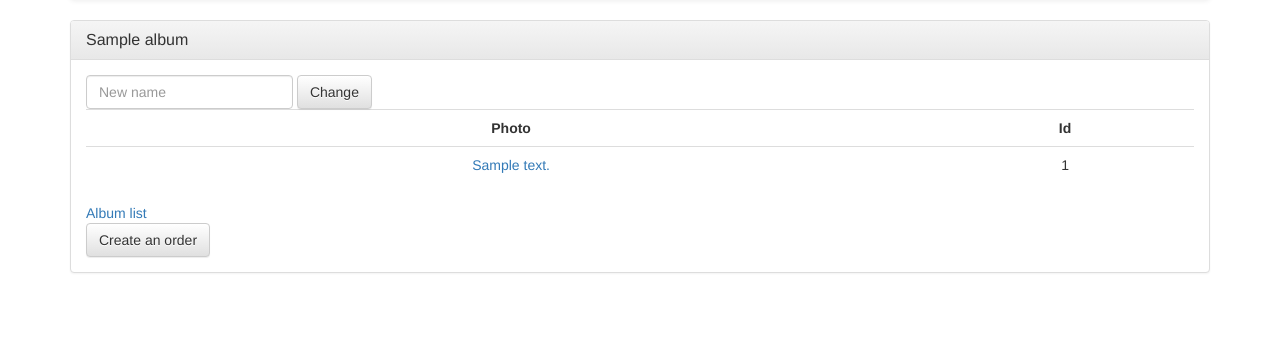
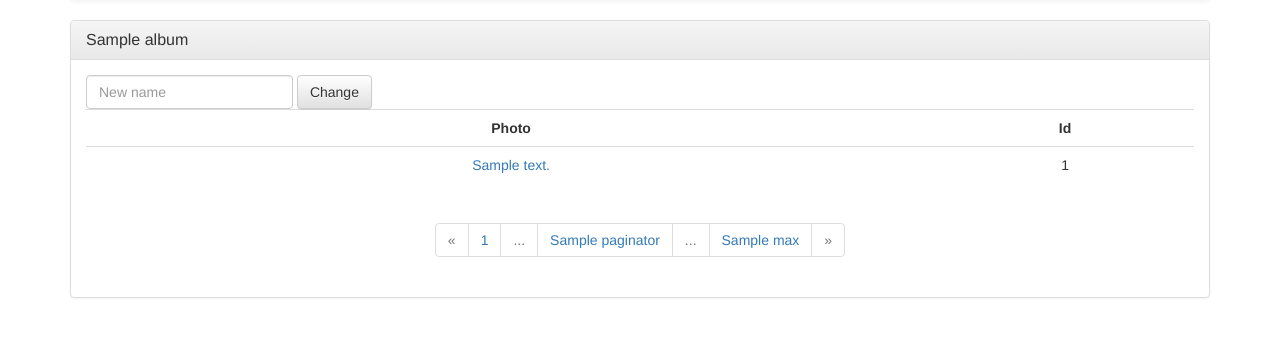
Before and after one commit to Nezz/photoalbumdev, a Django app: template project/templates/album.html in a window 1280 px wide. Shown: the part 52-389 px from the top of the page. Run offline with Django 3.2, Linux system fonts and the light colour scheme; tables that the repository leaves empty hold one stand-in row (values such as "Sample post"); the template is opened without the code that fills it: values that come from a table or form of the project are taken from there, most other values are stand-ins (such as "Sample title", 1, 10 or a date in 2020); parts of the project's set-up code (start-up, migrations or seed data) failed here and were passed over; some libraries are stand-ins or nearby versions.

Commit message:
Album slide navigation using bootstrap paginator Order list with grid view

```diff
--- a/project/photoalbum/renderers/album_renderers.py
+++ b/project/photoalbum/renderers/album_renderers.py
@@ -21,6 +21,8 @@ def album_view(request, album_id, slide_id=1):
     slide = get_object_or_404(Slide, pk=album.get_slide_order()[slide_id - 1])
 
     curr = slide_id
+    maxSlide = len(album.get_slide_order())
+    paginators = range(max(1, curr - 3), min(maxSlide, curr + 3) + 1)
 
     if (slide_id > 1):
         prev = slide_id - 1
@@ -35,7 +37,7 @@ def album_view(request, album_id, slide_id=1):
     photos = Photo.objects.filter(slide=slide)
     editable = album.owner == request.user
 
-    c = {"album": album, "curr" : curr, "next" : next, "prev" : prev, "photos" : photos, "editable" : editable}
+    c = {"album": album, "curr" : curr, "next" : next, "prev" : prev, "max" : maxSlide, "paginators" : paginators, "photos" : photos, "editable" : editable}
     c.update(csrf(request))
 
     return render_to_response("album.html", RequestContext(request, c))
--- a/project/templates/album.html
+++ b/project/templates/album.html
@@ -48,8 +48,34 @@
     </form>
     {% endif %}
 {% endif %}
+
+<div class="text-center">
+    <ul class="pagination">
+        <li class="{% if not prev %}disabled{% endif %}"><a href="{% if prev %}{% url 'slideitem' album_id=album.guid slide_id=prev %}{% else %}#{% endif %}">&laquo;</a></li>
+
+        {% ifnotequal paginators.0 1 %}
+        <li><a href="{% url 'slideitem' album_id=album.guid slide_id=1 %}">1</a></li>
+        {% ifnotequal paginators.0|add:"-1" 1 %}
+        <li class="disabled"><a href="#">...</a></li>
+        {% endifnotequal %}
+        {% endifnotequal %}
+
+        {% for paginator in paginators %}
+        <li class="{% ifequal paginator curr %}active{%endifequal%}"><a href="{% url 'slideitem' album_id=album.guid slide_id=paginator %}">{{paginator}}</a></li>
+        {% endfor %}
+
+        {% ifnotequal paginators|last max %}
+        {% ifnotequal paginators|last|add:"1" max %}
+        <li class="disabled"><a href="#">...</a></li>
+        {% endifnotequal %}
+        <li><a href="{% url 'slideitem' album_id=album.guid slide_id=max %}">{{max}}</a></li>
+        {% endifnotequal %}
+
+        <li class="{% if not next %}disabled{% endif %}"><a href="{% if next %}{% url 'slideitem' album_id=album.guid slide_id=next %}{% else %}#{% endif %}">&raquo;</a></li>
+    </ul>
+</div>
+
 {% if prev %}
-<a id="prevbutton" href="/albums/{{album.guid}}/{{prev}}">Previous</a>
     {% if editable %}
     <form action="/albums/{{album.guid}}/{{curr}}/modify" method="post">{% csrf_token %}
         <input type='hidden' name='order' value='{{prev}}' />
@@ -59,7 +85,6 @@
     {% endif %}
 {% endif %}
 {% if next %}
-<a id="nextbutton" href="/albums/{{album.guid}}/{{next}}">Next</a>
     {% if editable %}
     <form action="/albums/{{album.guid}}/{{curr}}/modify" method="post">{% csrf_token %}
         <input type='hidden' name='order' value='{{next}}' />
@@ -68,9 +93,4 @@
     </form>
     {% endif %}
 {% endif %}
-<a href="/albums/">Album list</a>
-<form class="form-inline" role="form" action="/albums/{{album.guid}}/order" method="post">{% csrf_token %}
-    <input type='hidden' name='album_id' value='{{album.guid}}' />
-    <button type="submit" class="btn btn-default">Create an order</button>
-</form>
 {% endblock %}
```
Also changed, not shown: project/templates/order_list.html (+14 -14 lines).
